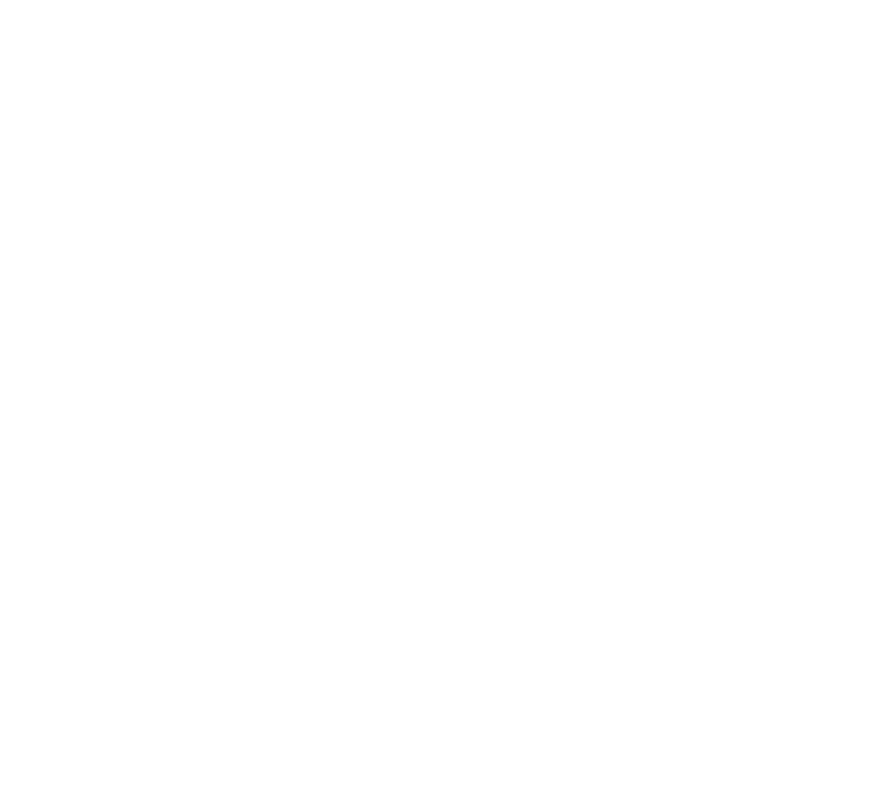
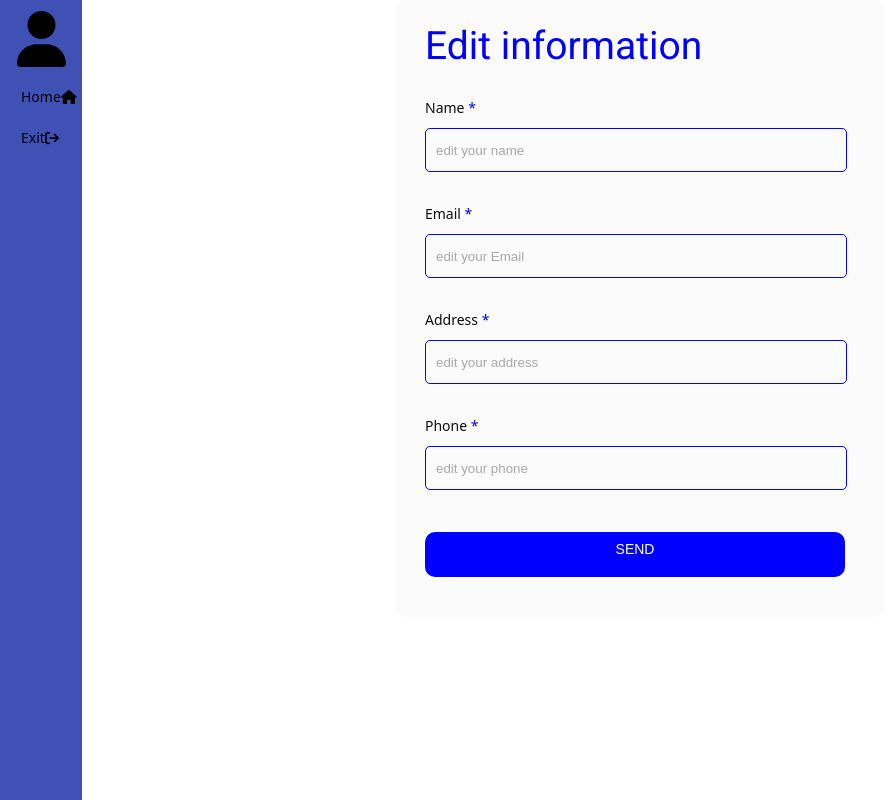
Before and after one commit to DoseiBrayin/TELECO-CRM, an Angular app in the folder front-end/TELECONUNICACIONES/: page /edit-admin in a window 1280 px wide. Before the commit this address led to /. Shown: the whole page, without its empty margins (0-893 px from the left). Built offline with nearby package versions, Linux system fonts and the light colour scheme.

Commit message:
feat (front-end) create component edit-admin

```diff
--- a/front-end/TELECONUNICACIONES/src/app/app-routing.module.ts
+++ b/front-end/TELECONUNICACIONES/src/app/app-routing.module.ts
@@ -5,12 +5,14 @@
 import { RequestUsuarioComponent} from './request-usuario/request-usuario.component';
 import { EditUsuarioComponent} from './edit-usuario/edit-usuario.component';
 import { IndexAdminComponent} from './index-admin/index-admin.component';
+import { EditAdminComponent} from './edit-admin/edit-admin.component';
 const routes: Routes = [
   { path: 'login', component: LoginComponent },
   { path: 'index-usuario', component: IndexUsuarioComponent },
   { path: 'request-usuario', component: RequestUsuarioComponent},
   { path: 'edit-usuario', component: EditUsuarioComponent},
   { path: 'index-admin', component: IndexAdminComponent},
+  { path: 'edit-admin', component: EditAdminComponent},
 
 ];
 
--- a/front-end/TELECONUNICACIONES/src/app/app.module.ts
+++ b/front-end/TELECONUNICACIONES/src/app/app.module.ts
@@ -14,6 +14,7 @@
 import {MatDialogModule} from '@angular/material/dialog';
 
 import { IndexAdminComponent } from './index-admin/index-admin.component';
+import { EditAdminComponent } from './edit-admin/edit-admin.component';
 
 
 
@@ -25,6 +26,7 @@
     RequestUsuarioComponent,
     EditUsuarioComponent,
     IndexAdminComponent,
+    EditAdminComponent,
 
 
 
--- /dev/null
+++ b/front-end/TELECONUNICACIONES/src/app/edit-admin/edit-admin.component.html
@@ -0,0 +1,66 @@
+<!DOCTYPE html>
+
+<link rel="icon" type="image/x-icon" href="assets/favicon.ico" />
+<html>
+
+<body>
+    <div class="menu">
+        <div class="user">
+            <i class="fa fa-user fa-4x" aria-hidden="true"></i>
+        </div>
+        <p></p>
+        <ul>
+          <li><a routerLink="/index-admin">Home<i class="fa fa-home" aria-hidden="true"></i></a></li>
+            <li class="salir"><a routerLink="/login">Exit<i class="fa fa-sign-out" aria-hidden="true"></i></a></li>
+        </ul>
+    </div>
+
+
+
+
+    <div class="contact_form">
+
+        <div class="formulario">
+          <h1>Edit information</h1>
+
+
+
+              <form method="POST"  id="contactForm" >
+
+
+                    <p>
+                      <label for="nombre" class="colocar_nombre">Name
+                        <span class="obligatorio">*</span>
+                      </label>
+                        <input type="text" name="introducir_nombre" id="nombre" required="obligatorio" placeholder="edit your name">
+                    </p>
+
+                    <p>
+                      <label for="email" class="colocar_email">Email
+                        <span class="obligatorio">*</span>
+                      </label>
+                        <input type="email" name="introducir_email" id="email" required="obligatorio" placeholder="edit your Email">
+                    </p>
+                    <p>
+                        <label for="nombre" class="colocar_nombre">Address
+                          <span class="obligatorio">*</span>
+                        </label>
+                          <input type="text" name="introducir_nombre" id="nombre" required="obligatorio" placeholder="edit your address">
+                      </p>
+                      <p>
+                        <label for="nombre" class="colocar_nombre">Phone
+                          <span class="obligatorio">*</span>
+                        </label>
+                          <input type="text" name="introducir_nombre" id="nombre" required="obligatorio" placeholder="edit your phone">
+                      </p>
+
+
+                    <button type="submit" name="enviar_formulario" id="enviar"><p>Send</p></button>
+
+
+
+              </form>
+        </div>
+      </div>
+
+</body>
--- /dev/null
+++ b/front-end/TELECONUNICACIONES/src/app/edit-admin/edit-admin.component.scss
@@ -0,0 +1,177 @@
+.menu {
+
+
+    background-color: #3F51B5;
+    height: 100%; /* Full height */
+    position: fixed; /* Make it stick, even on scroll */
+    overflow: auto; /* Enable scrolling if the sidenav has too much content */
+    padding-top: 0%;
+}
+ul{
+    list-style-type: none;
+    margin: 0;
+    padding: 0;
+}
+li a {
+    display: block;
+    color: #000;
+    padding: 8px 0 8px 16px;
+    text-decoration: none;
+    margin: 5px;
+
+}
+
+/* Change the link color on hover */
+li a:hover {
+    background-color: #555;
+    color: white;
+}
+.active {
+    background-color: #000;
+    color: white;
+}
+.salir{
+   padding-block-end: 0px;
+}
+.user{
+    margin: 2px;
+    padding-top: 9px;
+    padding-left: 15px;
+}
+
+
+
+
+
+
+
+
+
+
+body{
+
+    font-family: 'Noto Sans', sans-serif;
+    background-color: #fff;
+  }
+
+
+  .contact_form{
+    width: 460px;
+    height: auto;
+    margin: 0px auto;
+    border-radius: 10px;
+    padding-top: 30px;
+    padding-bottom: 20px;
+    background-color: #fbfbfb;
+    padding-left: 30px;
+  }
+
+
+  input{
+    background-color: #fbfbfb;
+    width: 408px;
+    height: 40px;
+    border-radius: 5px;
+    border-style: solid;
+    border-width: 1px;
+    border-color: blue;
+    margin-top: 10px;
+    padding-left: 10px;
+    margin-bottom: 20px;
+  }
+
+
+  textarea{
+    background-color: #fbfbfb;
+    width: 405px;
+    height: 150px;
+    border-radius: 5px;
+    border-style: solid;
+    border-width: 1px;
+    border-color: blue;
+    margin-top: 10px;
+    padding-left: 10px;
+    margin-bottom: 20px;
+    padding-top: 15px;
+  }
+
+
+  label{
+    display: block;
+    float: center;
+  }
+
+
+  button{
+    height: 45px;
+    padding-left: 5px;
+    padding-right: 5px;
+    margin-bottom: 20px;
+    margin-top: 10px;
+    text-transform: uppercase;
+    background-color: blue;
+    border-color: blue;
+    border-style: solid;
+    border-radius: 10px;
+    width: 420px;
+    cursor: pointer;
+  }
+
+
+  button p{
+    color: #fff;
+  }
+
+
+  span{
+    color: blue;
+  }
+
+
+  .aviso{
+    font-size: 13px;
+    color: #0e0e0e;
+  }
+
+
+  h1{
+    font-size: 39px;
+    text-align: letf;
+    padding-bottom: 20px;
+    color: blue;
+  }
+
+
+  h3{
+    font-size: 16px;
+    padding-bottom: 30px;
+    color: #0e0e0e;
+  }
+
+
+  p{
+    font-size: 14px;
+    color: #0e0e0e;
+  }
+
+
+  ::-webkit-input-placeholder {
+   color: #a8a8a8;
+  }
+
+
+  ::-webkit-textarea-placeholder {
+   color: #a8a8a8;
+  }
+
+
+  .formulario input:focus{
+    outline:0;
+    border: 1px solid #000;
+  }
+
+
+  .formulario textarea:focus{
+    outline:0;
+    border: 1px solid #000;
+  }
--- /dev/null
+++ b/front-end/TELECONUNICACIONES/src/app/edit-admin/edit-admin.component.ts
@@ -0,0 +1,15 @@
+import { Component, OnInit } from '@angular/core';
+
+@Component({
+  selector: 'app-edit-admin',
+  templateUrl: './edit-admin.component.html',
+  styleUrls: ['./edit-admin.component.scss']
+})
+export class EditAdminComponent implements OnInit {
+
+  constructor() { }
+
+  ngOnInit(): void {
+  }
+
+}
--- a/front-end/TELECONUNICACIONES/src/app/index-admin/index-admin.component.html
+++ b/front-end/TELECONUNICACIONES/src/app/index-admin/index-admin.component.html
@@ -11,8 +11,8 @@
         </div>
         <p></p>
         <ul>
-            <li><a routerLink="/request-usuario">Send request<i class="fa fa-paper-plane" aria-hidden="true"></i></a></li>
-            <li><a routerLink="/edit-usuario">Edit user information <i class="fa fa-address-card" aria-hidden="true"></i></a></li>
+
+            <li><a routerLink="/edit-admin">Edit information <i class="fa fa-address-card" aria-hidden="true"></i></a></li>
             <li class="salir"><a routerLink="/login">Exit<i class="fa fa-sign-out" aria-hidden="true"></i></a></li>
 
 
```
Also changed, not shown: 1 other file (tests, documents, lock files or other folders).
